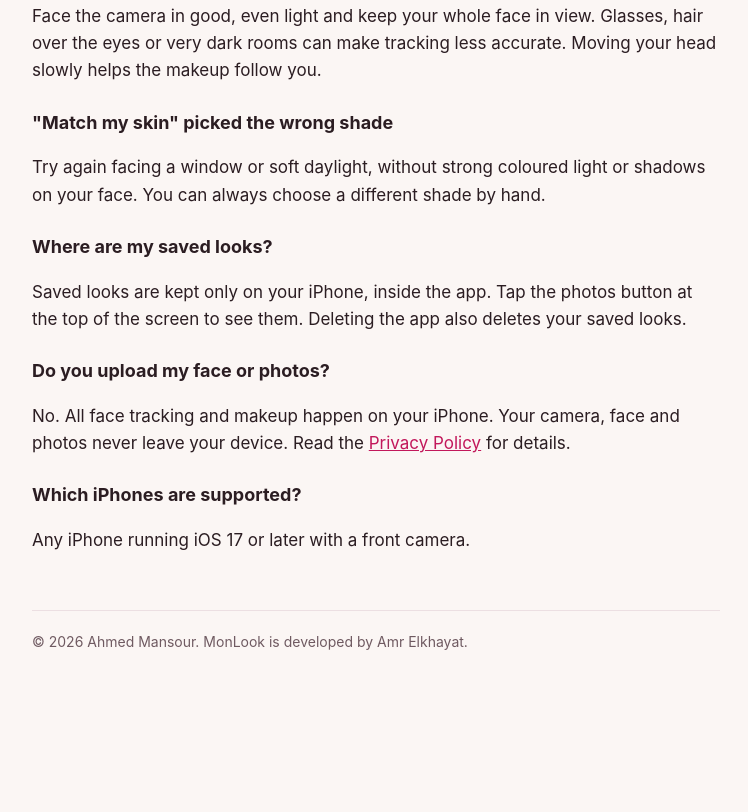
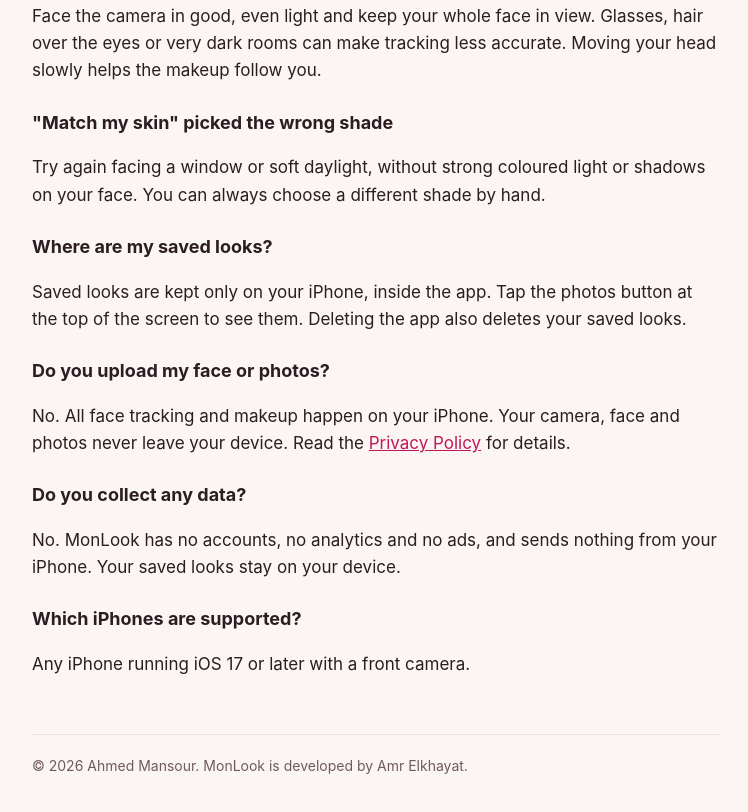
Before and after one commit to amralkhayat/monlook-site, a plain HTML site: page index.html in a window 1280 px wide. Shown: the part 672-1484 px from the top of the page, without its empty margins (264-1012 px from the left). Before the commit the page ends 1390 px from the top, so only its background shows below. Drawn offline with Linux system fonts and the light colour scheme.

Commit message:
Support FAQ: say the app collects no data
Co-Authored-By: Claude Opus 5.5 <noreply@anthropic.com>

```diff
--- a/index.html
+++ b/index.html
@@ -47,6 +47,9 @@
   <h3>Do you upload my face or photos?</h3>
   <p>No. All face tracking and makeup happen on your iPhone. Your camera, face and photos never leave your device. Read the <a href="privacy.html">Privacy Policy</a> for details.</p>
 
+  <h3>Do you collect any data?</h3>
+  <p>No. MonLook has no accounts, no analytics and no ads, and sends nothing from your iPhone. Your saved looks stay on your device.</p>
+
   <h3>Which iPhones are supported?</h3>
   <p>Any iPhone running iOS 17 or later with a front camera.</p>
 
```
